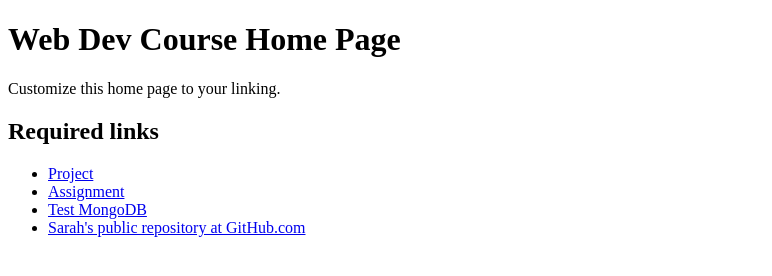
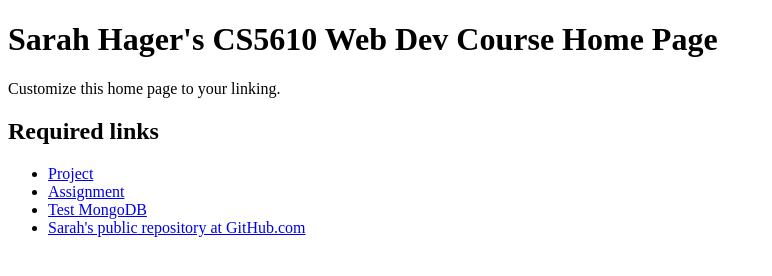
Before and after one commit to hagersa/hagers-webdev-spring-2017, a website: page public/index.html in a window 1280 px wide. Shown: the whole page, without its empty margins (0-772 px from the left). Drawn offline with Linux system fonts and the light colour scheme.

Commit message:
Another update to index.html

```diff
--- a/public/index.html
+++ b/public/index.html
@@ -2,10 +2,10 @@
 <html lang="en">
 <head>
     <meta charset="UTF-8">
-    <title>Sarah Hager's CS5610 Web Dev Home Page</title>
+    <title>Web Dev Course Home Page</title>
 </head>
 <body>
-    <h1>Web Dev Course Home Page</h1>
+    <h1>Sarah Hager's CS5610 Web Dev Course Home Page</h1>
 
     <p>
         Customize this home page to your linking.
```
